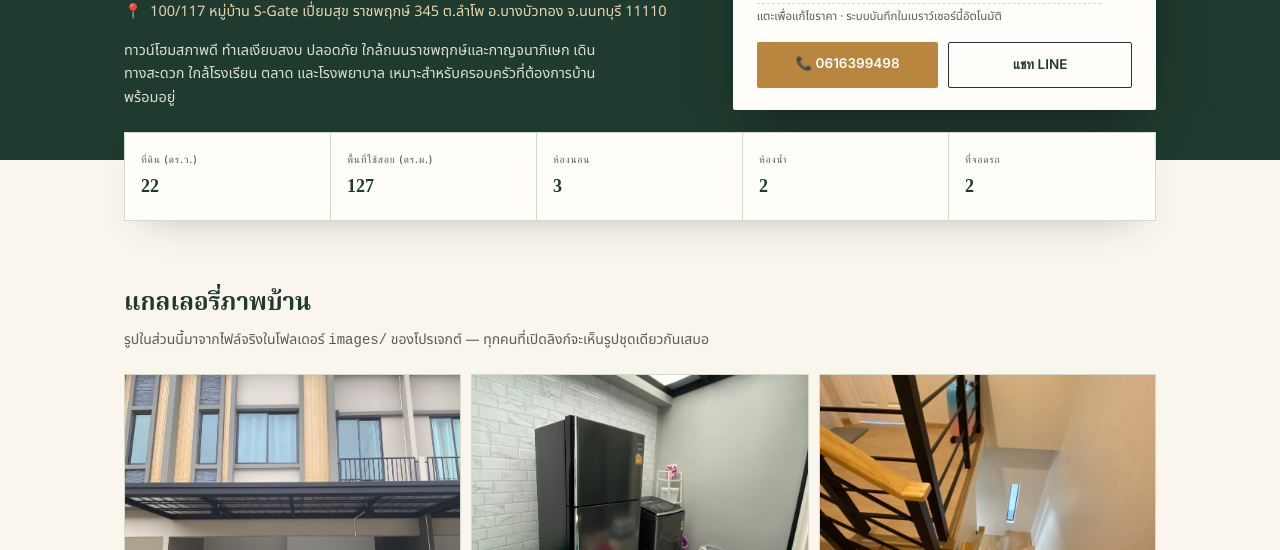
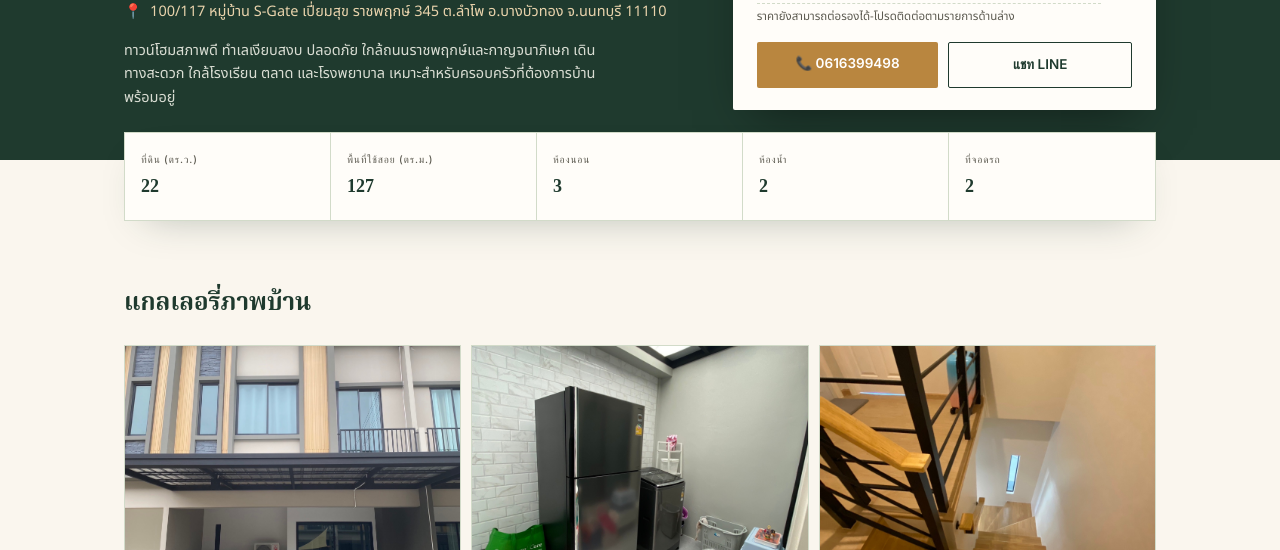
Before and after one commit to paikub1704/S-gate-345, a plain HTML site: page index.html in a window 1280 px wide. Shown: the part 250-800 px from the top of the page. Drawn offline with Linux system fonts and the light colour scheme.

Commit message:
Update index.html

```diff
--- a/index.html
+++ b/index.html
@@ -132,7 +132,7 @@
         <input id="priceInput" type="text" value="3,000,000" onfocus="if(this.value==='3000000')this.value=''">
         <span class="unit">บาท</span>
       </div>
-      <div class="price-hint">แตะเพื่อแก้ไขราคา · ระบบบันทึกในเบราว์เซอร์นี้อัตโนมัติ</div>
+      <div class="price-hint">ราคายังสามารถต่อรองได้-โปรดติดต่อตามรายการด้านล่าง</div>
       <div class="cta-row">
         <a class="btn btn-primary" id="callBtn" href="tel:0000000000">📞 0616399498</a>
         <a class="btn btn-outline" id="lineBtn" href="#" onclick="return false;">แชท LINE</a>
@@ -156,7 +156,6 @@
   <section>
     <div class="section-head">
       <h2>แกลเลอรี่ภาพบ้าน</h2>
-      <p>รูปในส่วนนี้มาจากไฟล์จริงในโฟลเดอร์ <code>images/</code> ของโปรเจกต์ — ทุกคนที่เปิดลิงก์จะเห็นรูปชุดเดียวกันเสมอ</p>
     </div>
     <div id="publicGalleryGrid"></div>
     <p class="gallery-note" id="publicGalleryEmptyNote" style="display:none">ยังไม่มีรูปในแกลเลอรี่</p>
```
